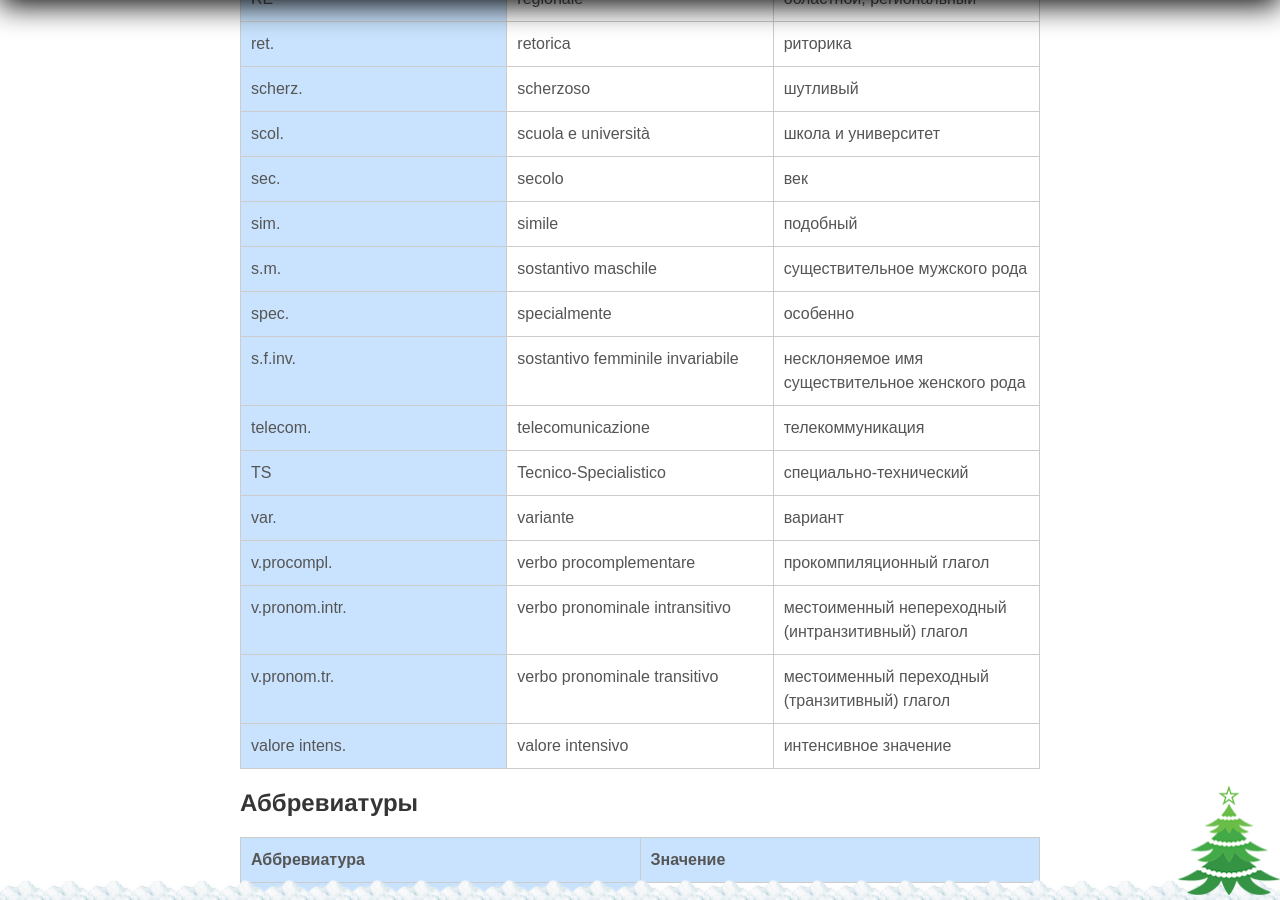
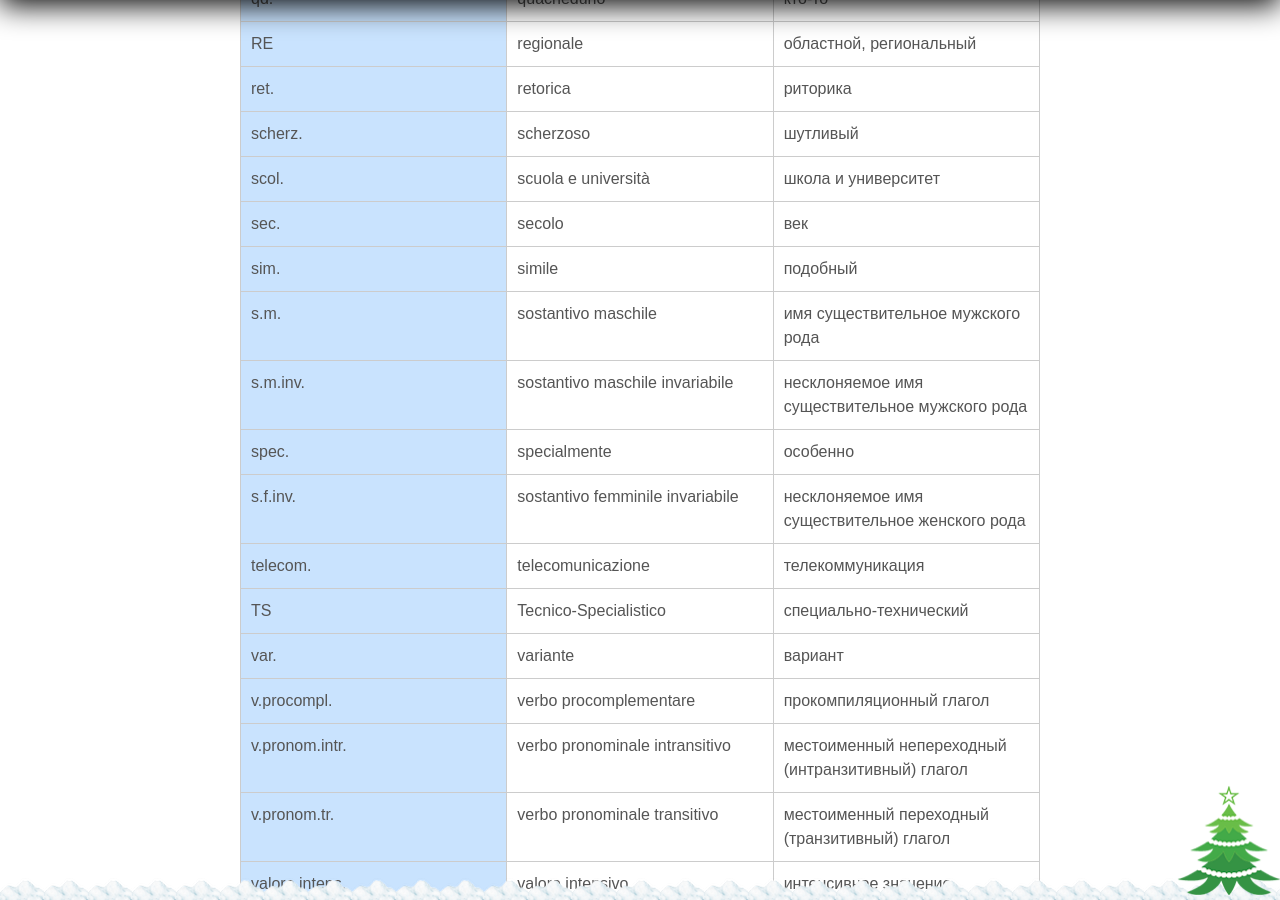
Before and after one commit to postolny/postolny.github.io, a Jekyll site: the page built from _pages/abbreviazioni.md, in a window 1280 px wide and 900 px high, scrolled down 3194 px. Built offline with Jekyll 4.4.1, drawn with Linux system fonts in a browser that asks for light colours; nearby versions of some CDN libraries; some of the changed text lies outside the part shown.

Commit message:
Add files via upload

```diff
--- a/_pages/abbreviazioni.md
+++ b/_pages/abbreviazioni.md
@@ -66,7 +67,8 @@ In questa pagina vi metterò una lista delle abbreviazioni che potete trovare ne
 |scol.|scuola e università|школа и университет|
 |sec.|secolo|век|
 |sim.|simile|подобный|
-|s.m.|sostantivo maschile|существительное мужского рода|
+|s.m.|sostantivo maschile|имя существительное мужского рода|
+|s.m.inv.|sostantivo maschile invariabile|несклоняемое имя существительное мужского рода|
 |spec.|specialmente|особенно|
 |s.f.inv.|sostantivo femminile invariabile|несклоняемое имя существительное женского рода|
 |telecom.|telecomunicazione|телекоммуникация|
```
Also changed, not shown: other parts of _pages/abbreviazioni.md (+1 -0 lines).
